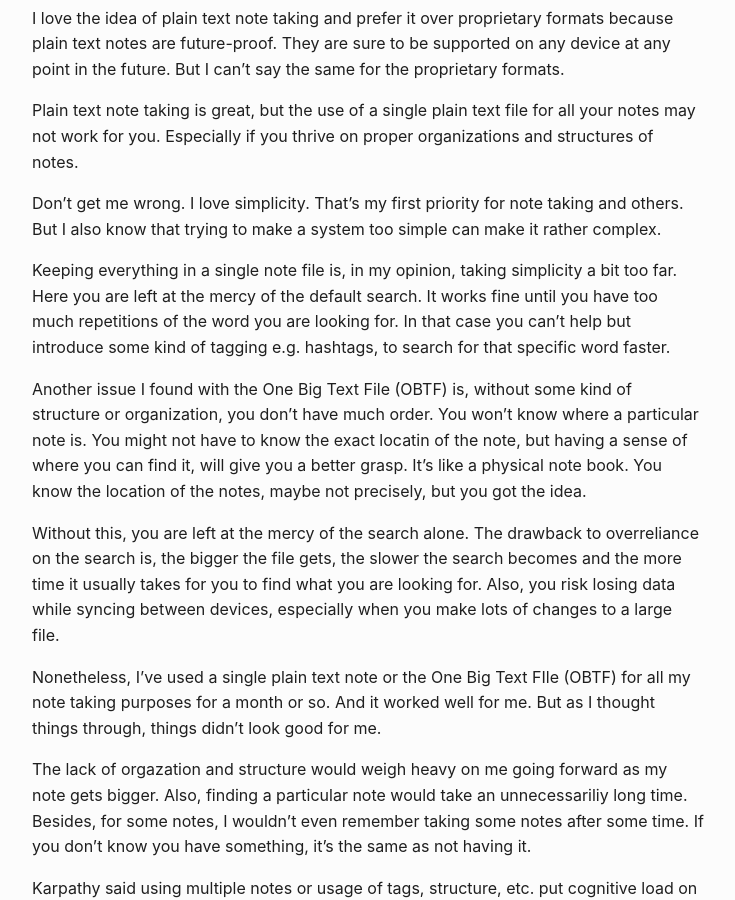
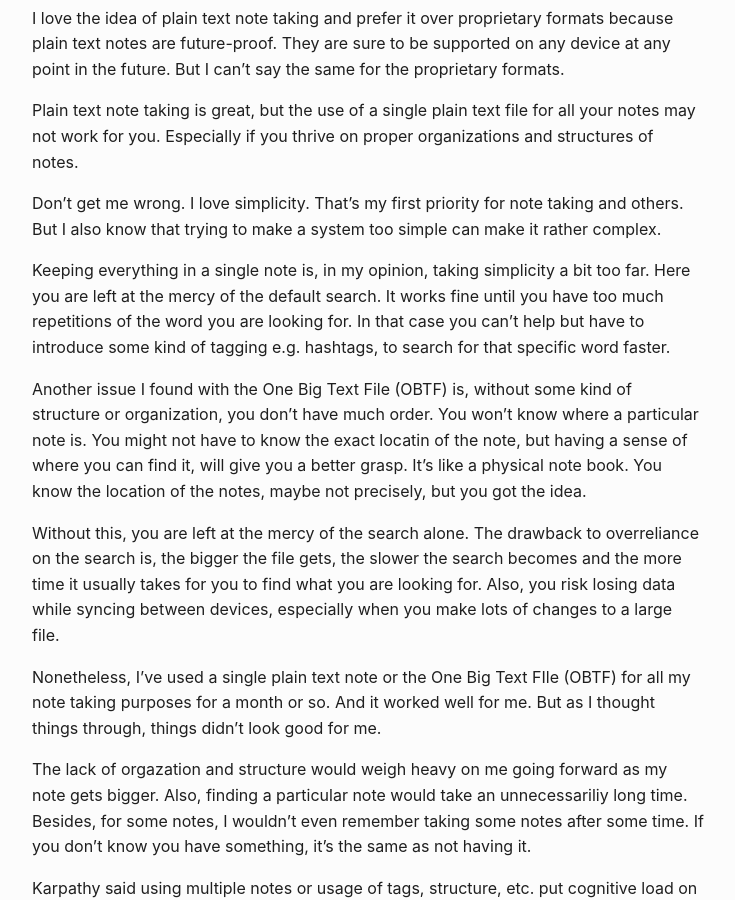
Before and after one commit to muntasimulhaque/muntasimulhaque.github.io, a Jekyll site: the page built from _posts/2025-05-12-cons-of-single-plaintext-file.md, in a window 1280 px wide and 900 px high, scrolled down 1101 px. Shown: the whole window, without its empty margins (272-1007 px from the left). Built offline with Jekyll 4.4.1, drawn with Linux system fonts in a browser that asks for light colours.

Commit message:
Update 2025-05-12-cons-of-single-plaintext-file.md

```diff
--- a/_posts/2025-05-12-cons-of-single-plaintext-file.md
+++ b/_posts/2025-05-12-cons-of-single-plaintext-file.md
@@ -28,7 +28,7 @@
 
 Don't get me wrong. I love simplicity. That's my first priority for note taking and others. But I also know that trying to make a system too simple can make it rather complex.
 
-Keeping everything in a single note file is, in my opinion, taking simplicity a bit too far. Here you are left at the mercy of the default search. It works fine until you have too much repetitions of the word you are looking for. In that case you can't help but introduce some kind of tagging e.g. hashtags, to search for that specific word faster.
+Keeping everything in a single note is, in my opinion, taking simplicity a bit too far. Here you are left at the mercy of the default search. It works fine until you have too much repetitions of the word you are looking for. In that case you can't help but have to introduce some kind of tagging e.g. hashtags, to search for that specific word faster.
 
 Another issue I found with the One Big Text File (OBTF) is, without some kind of structure or organization, you don't have much order. You won't know where a particular note is. You might not have to know the exact locatin of the note, but having a sense of where you can find it, will give you a better grasp. It's like a physical note book. You know the location of the notes, maybe not precisely, but you got the idea.
 
```
